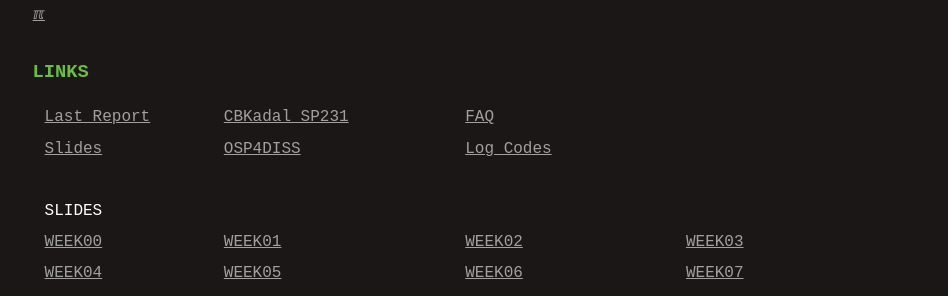
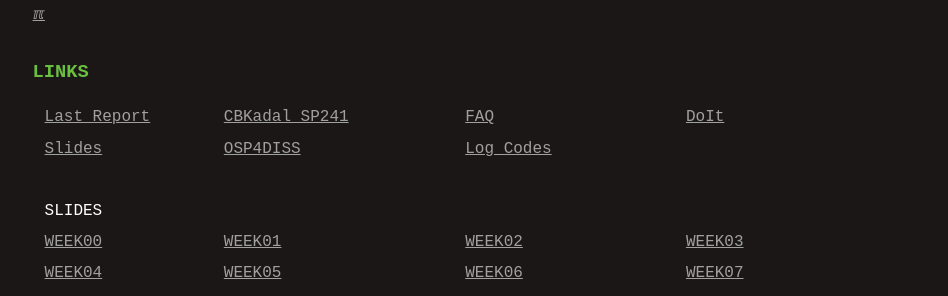
Before and after one commit to os2xx/sysprog, a Jekyll site: the page built from zold-index.md, in a window 1280 px wide. Shown: the part 944-1240 px from the top of the page, without its empty margins (165-1113 px from the left). Built offline with Jekyll 4.4.1, drawn with Linux system fonts in a browser that asks for light colours; some of the changed text lies outside the part shown.

Commit message:
modified:   index.md

```diff
--- a/_config.yml
+++ b/_config.yml
@@ -1,5 +1,5 @@
 title: System Programing - Pemerograman Sistem
-version:     "071a---31-Jan-2024"
+version:     "071b---31-Jan-2024"
 copyright:   "2021-2024"
 description: This is the System Programing course site,
       a GitHub Page, hosted at GitHub.com (thank you!).
--- a/zold-index.md
+++ b/zold-index.md
@@ -31,13 +31,13 @@ title:  "System Programming - Pemerograman Sistem"
 [&#x213C;](#)<br id="idx03"><br>
 <h3>LINKS</h3>
 
-| [Last Report](Log/) | [CBKadal SP231](https://github.com/cbkadal/sp231/) | [FAQ](/FAQ/) |
-| [Slides](https://github.com/os2xx/sysprog/tree/master/Slides/) | [OSP4DISS](https://osp4diss.vlsm.org/) | [Log Codes](https://osp4diss.vlsm.org/ETC/logCodes.txt) |
+| [Last Report](Log/) | [CBKadal SP241](https://github.com/cbkadal/sp241/) | [FAQ](/FAQ/) | [DoIt](https://doit.vlsm.org/) |
+| [Slides](https://github.com/os2xx/docOS/tree/master/SPSlides/) | [OSP4DISS](https://osp4diss.vlsm.org/) | [Log Codes](https://doit.vlsm.org/ETC/logCodes.txt) |
 |        |
 | SLIDES |
-| [WEEK00](Slides/sp00.pdf) | [WEEK01](Slides/sp01.pdf) | [WEEK02](Slides/sp02.pdf) | [WEEK03](Slides/sp03.pdf) |
-| [WEEK04](Slides/sp04.pdf) | [WEEK05](Slides/sp05.pdf) | [WEEK06](Slides/sp06.pdf) | [WEEK07](Slides/sp07.pdf) |
-| [WEEK08](Slides/sp08.pdf) | [WEEK09](Slides/sp09.pdf) | [WEEK10](Slides/sp10.pdf) |
+| [WEEK00](https:/docOS.vlsm.org/SPSlides/sp00.pdf) | [WEEK01](https:/docOS.vlsm.org/SPSlides/sp01.pdf) | [WEEK02](https:/docOS.vlsm.org/SPSlides/sp02.pdf) | [WEEK03](https:/docOS.vlsm.org/SPSlides/sp03.pdf) |
+| [WEEK04](https:/docOS.vlsm.org/SPSlides/sp04.pdf) | [WEEK05](https:/docOS.vlsm.org/SPSlides/sp05.pdf) | [WEEK06](https:/docOS.vlsm.org/SPSlides/sp06.pdf) | [WEEK07](https:/docOS.vlsm.org/SPSlides/sp07.pdf) |
+| [WEEK08](https:/docOS.vlsm.org/SPSlides/sp08.pdf) | [WEEK09](https:/docOS.vlsm.org/SPSlides/sp09.pdf) | [WEEK10](https:/docOS.vlsm.org/SPSlides/sp10.pdf) |
 | |
 | [TLPI: The Linux](https://man7.org/tlpi/) | [Programming Interface](https://man7.org/tlpi/) |
 | [TLPI Preface](https://man7.org/tlpi/download/TLPI-00-Preface.pdf) | [TLPI Ch. 4 File I/O](https://man7.org/tlpi/download/TLPI-04-File_IO_The_Universal_IO_Model.pdf) | [TLPI Ch. 24 Process](https://man7.org/tlpi/download/TLPI-24-Process_Creation.pdf) | [TLPI Ch. 53 POSIX Msg](https://man7.org/tlpi/download/TLPI-52-POSIX_Message_Queues.pdf) |
```
Also changed, not shown: 000.md (+1 -1 lines), index.md (+5 -5 lines).
